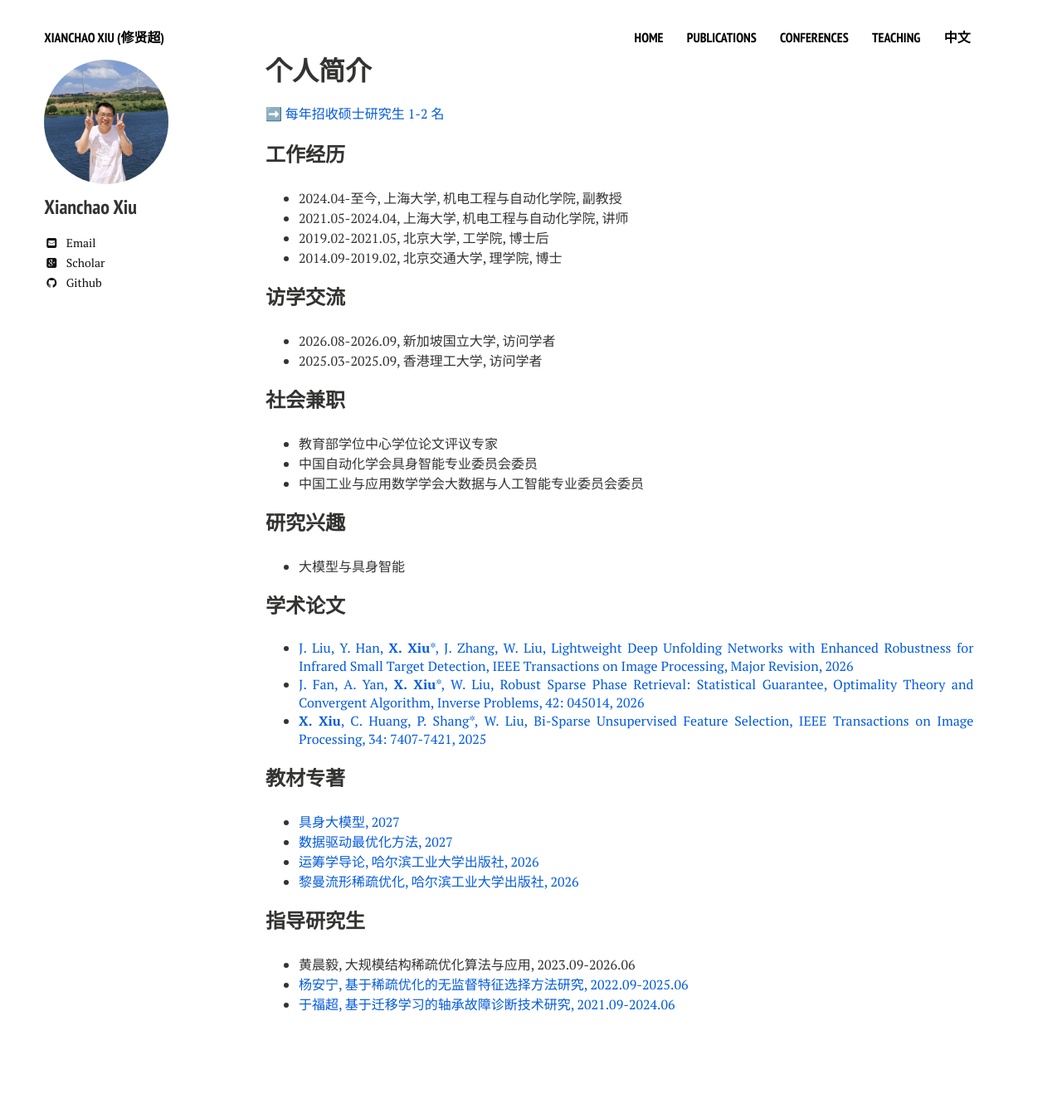
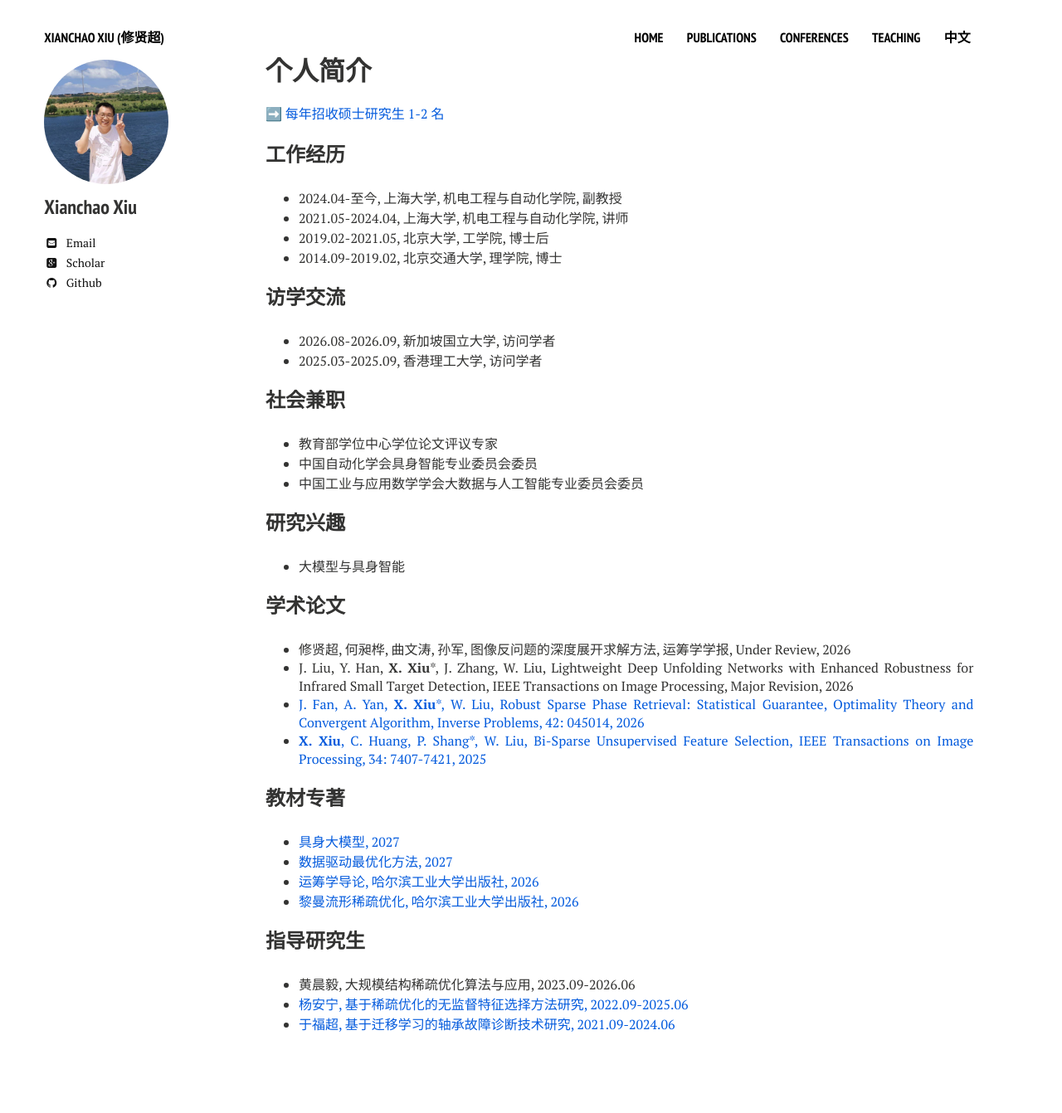
Before and after one commit to xianchaoxiu/xianchaoxiu.github.io, a Jekyll site: the page built from chinese/index.md, in a window 1280 px wide. Shown: the whole page at 83% size. Built offline with Jekyll 4.4.1, drawn with Linux system fonts in a browser that asks for light colours; nearby versions of some CDN libraries; before the commit the page ends 1318 px from its top, so only the background shows below that.

Commit message:
Update index.md

```diff
--- a/chinese/index.md
+++ b/chinese/index.md
@@ -32,7 +32,8 @@ share: false
 
 
 ### 学术论文
-* <a href="https://arxiv.org/abs/2509.08205" class="textlink" target="_blank"> J. Liu, Y. Han, <b>X. Xiu</b>*, J. Zhang, W. Liu, Lightweight Deep Unfolding Networks with Enhanced Robustness for Infrared Small Target Detection, IEEE Transactions on Image Processing, Major Revision, 2026 </a> <br>
+* 修贤超, 何昶桦, 曲文涛, 孙军, 图像反问题的深度展开求解方法, 运筹学学报, Under Review, 2026 <br>
+* J. Liu, Y. Han, <b>X. Xiu</b>*, J. Zhang, W. Liu, Lightweight Deep Unfolding Networks with Enhanced Robustness for Infrared Small Target Detection, IEEE Transactions on Image Processing, Major Revision, 2026 <br>
 * <a href="../chinese/papers/2026-IP.pdf" class="textlink" target="_blank"> J. Fan, A. Yan, <b>X. Xiu</b>*, W. Liu, Robust Sparse Phase Retrieval: Statistical Guarantee, Optimality Theory and Convergent Algorithm, Inverse Problems, 42: 045014, 2026 </a> <br>
 * <a href="../chinese/papers/2025-TIP.pdf" class="textlink" target="_blank"> <b>X. Xiu</b>, C. Huang, P. Shang*, W. Liu, Bi-Sparse Unsupervised Feature Selection, IEEE Transactions on Image Processing, 34: 7407-7421, 2025 </a> <br>
 
```
